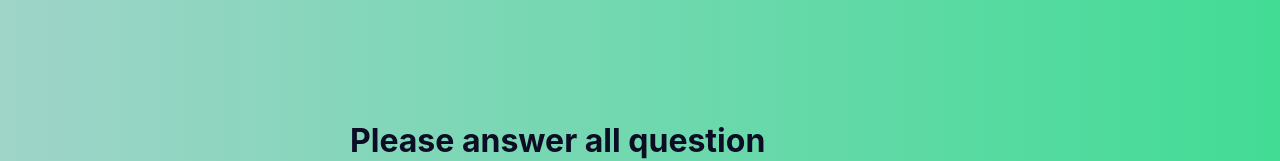
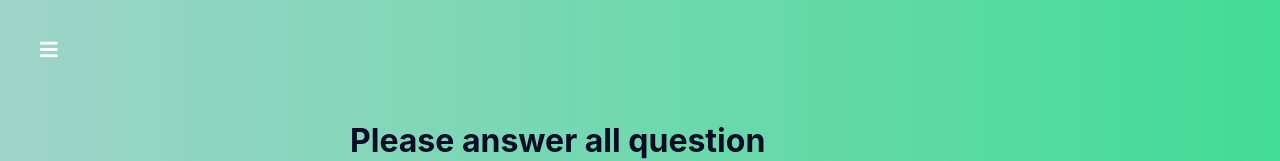
Before and after one commit to matviiko/reactLessons, a React (Create React App) app: page / in a window 1280 px wide. Shown: the top 161 px of the page. Built offline with nearby package versions, Linux system fonts and the light colour scheme.

Commit message:
add MenuToggle component

```diff
--- /dev/null
+++ b/src/components/Navigation/MenuToggle/MenuToggle.js
@@ -0,0 +1,26 @@
+import React from "react";
+import classes from "./MenuToggle.module.css"
+
+const MenuToggle = props => {
+
+    const cls = [
+        classes.MenuToggle,
+        'fa',
+
+    ]
+
+    if(props.isOpen) {
+        cls.push('fa-times')
+        cls.push(classes.open)
+    } else {cls.push('fa-bars')}
+
+    return (
+        <i
+        className={cls.join(' ')}
+        onClick={props.onToggle}
+        >
+        </i>
+    )
+}
+
+export default MenuToggle
--- /dev/null
+++ b/src/components/Navigation/MenuToggle/MenuToggle.module.css
@@ -0,0 +1,18 @@
+.MenuToggle {
+    position: fixed;
+    top: 40px;
+    left: 40px;
+    font-size: 20px;
+    cursor: pointer;
+    color: #fff;
+    z-index: 100;
+    transition: opacity, left .22s ease-in;
+}
+
+.MenuToggle:hover {
+    opacity: .7;
+}
+
+.MenuToggle.open {
+    left: 320px;
+}
--- a/src/hoc/Layout/Layout.js
+++ b/src/hoc/Layout/Layout.js
@@ -1,10 +1,27 @@
 import React, {Component} from "react";
 import classes from "./Layout.module.css"
+import MenuToggle from "../../components/Navigation/MenuToggle/MenuToggle";
 
 class Layout extends Component {
+
+    state = {
+        menu: false
+    }
+
+    toggleMenuHandler = () => {
+        this.setState({
+            menu: !this.state.menu
+        })
+    }
+
     render() {
         return (
             <div className={classes.Layout}>
+
+                <MenuToggle
+                onToggle={this.toggleMenuHandler}
+                isOpen={this.state.menu}
+                />
 
                 <main>
                     { this.props.children }
```
